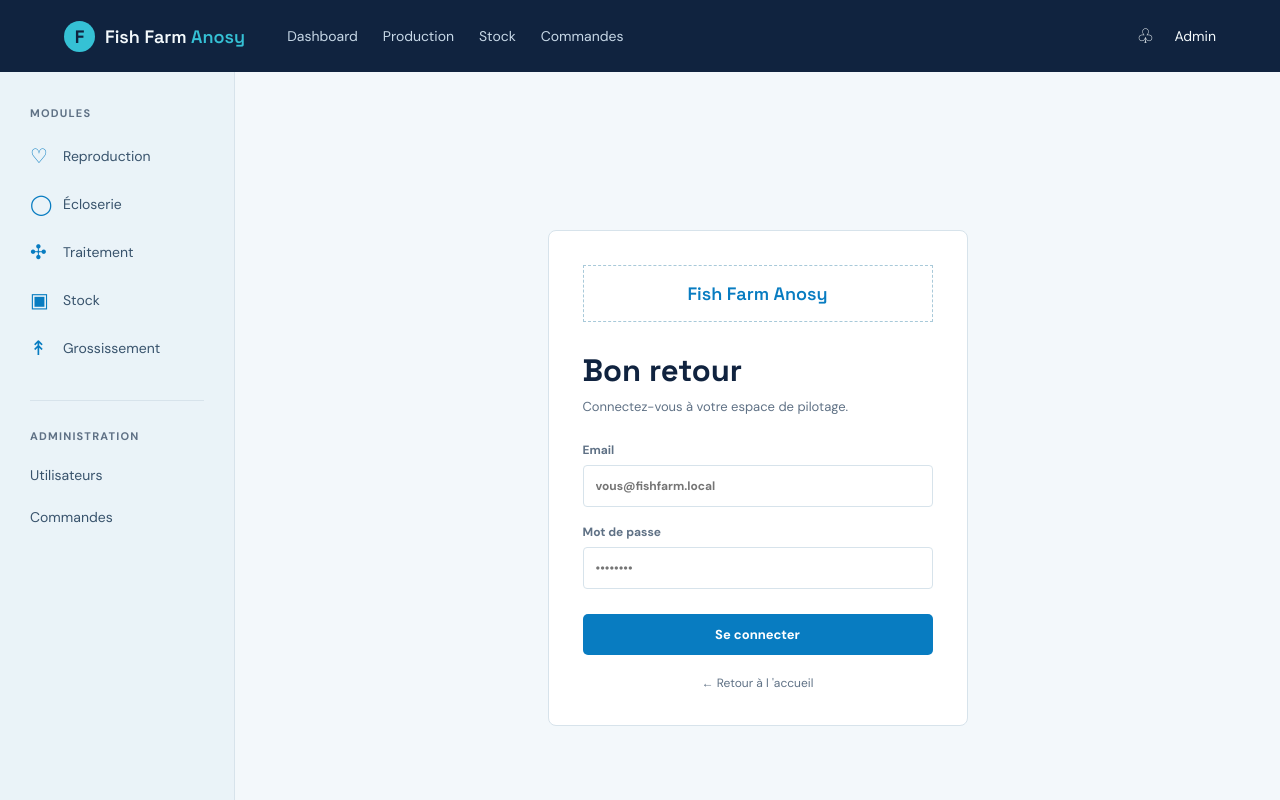
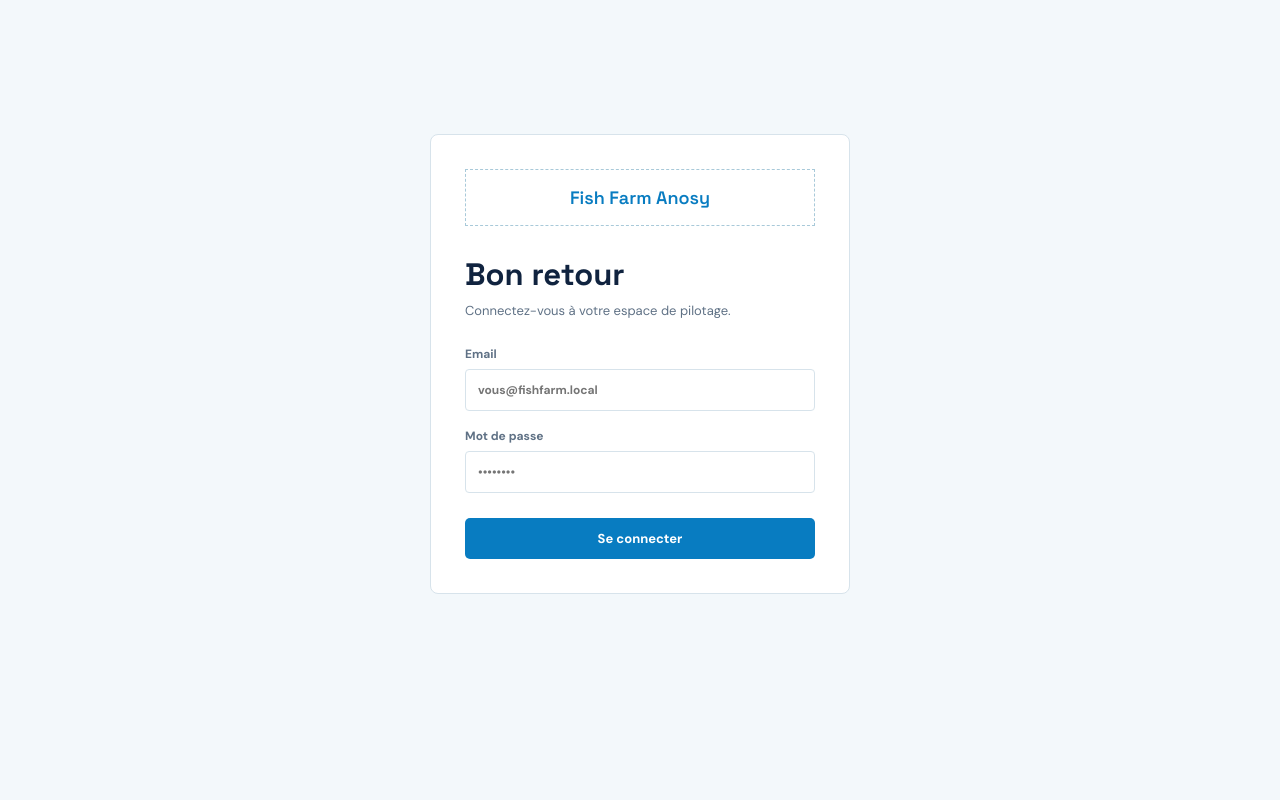
Before and after one commit to Narisolo-gif/fish_farm-frontend, a Next.js app: page /login in a window 1280 px wide. Shown: the top 800 px of the page. Built offline with nearby package versions, Linux system fonts and the light colour scheme.

Commit message:
reglage login: isolation de l'interface

```diff
--- a/src/app/login/page.tsx
+++ b/src/app/login/page.tsx
@@ -1,5 +1,3 @@
-import Link from "next/link";
-
 export default function LoginPage() {
 	return (
 		<div className="login-page">
@@ -18,9 +16,6 @@ export default function LoginPage() {
 				<button className="button button-primary" type="submit">
 					Se connecter
 				</button>
-				<Link href="/" className="back-link">
-					← Retour à l &apos;accueil
-				</Link>
 			</form>
 		</div>
 	);
--- a/src/components/AppShell.tsx
+++ b/src/components/AppShell.tsx
@@ -1,7 +1,16 @@
+"use client";
+
 import Link from "next/link";
+import { usePathname } from "next/navigation";
 import { modules } from "@/lib/data";
 
 export function AppShell({ children }: { children: React.ReactNode }) {
+  const pathname = usePathname();
+
+  if (pathname === "/login") {
+    return children;
+  }
+
   return (
     <div className="app-shell">
       <header className="topbar">
```
